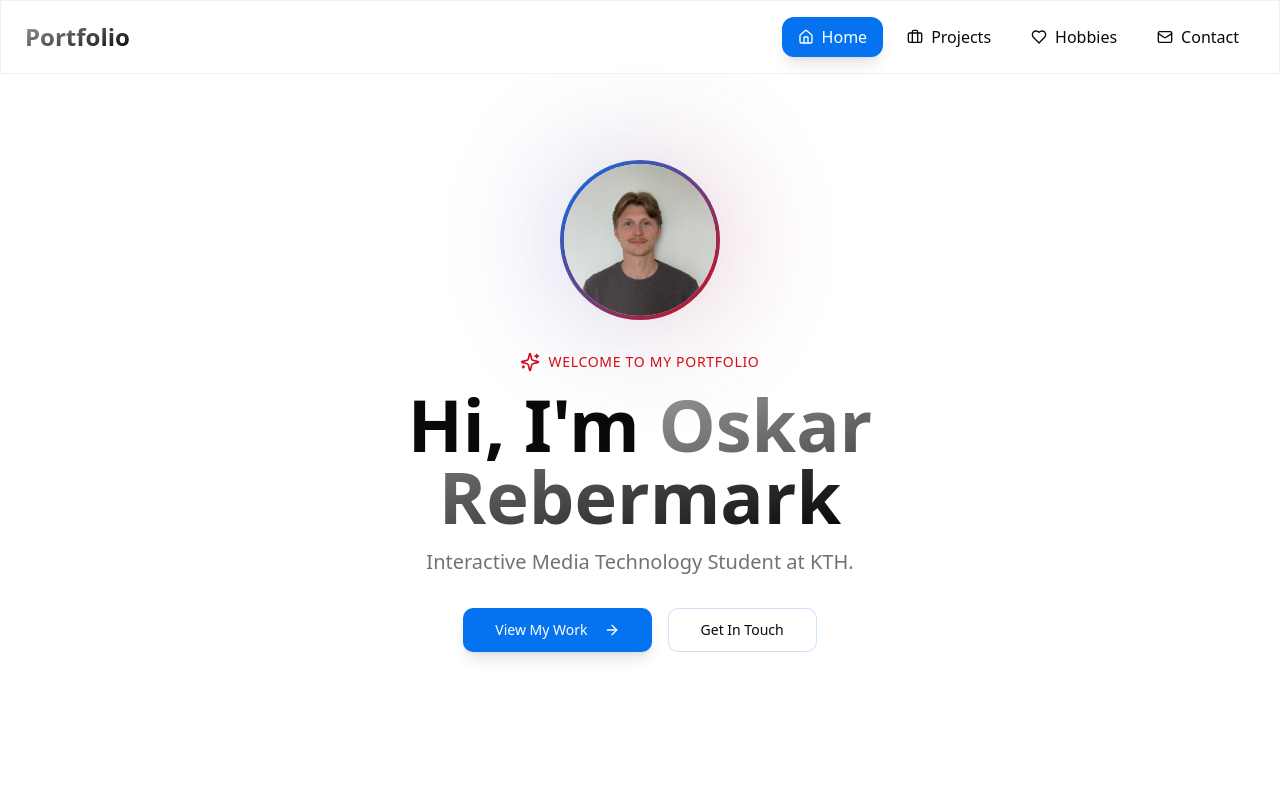
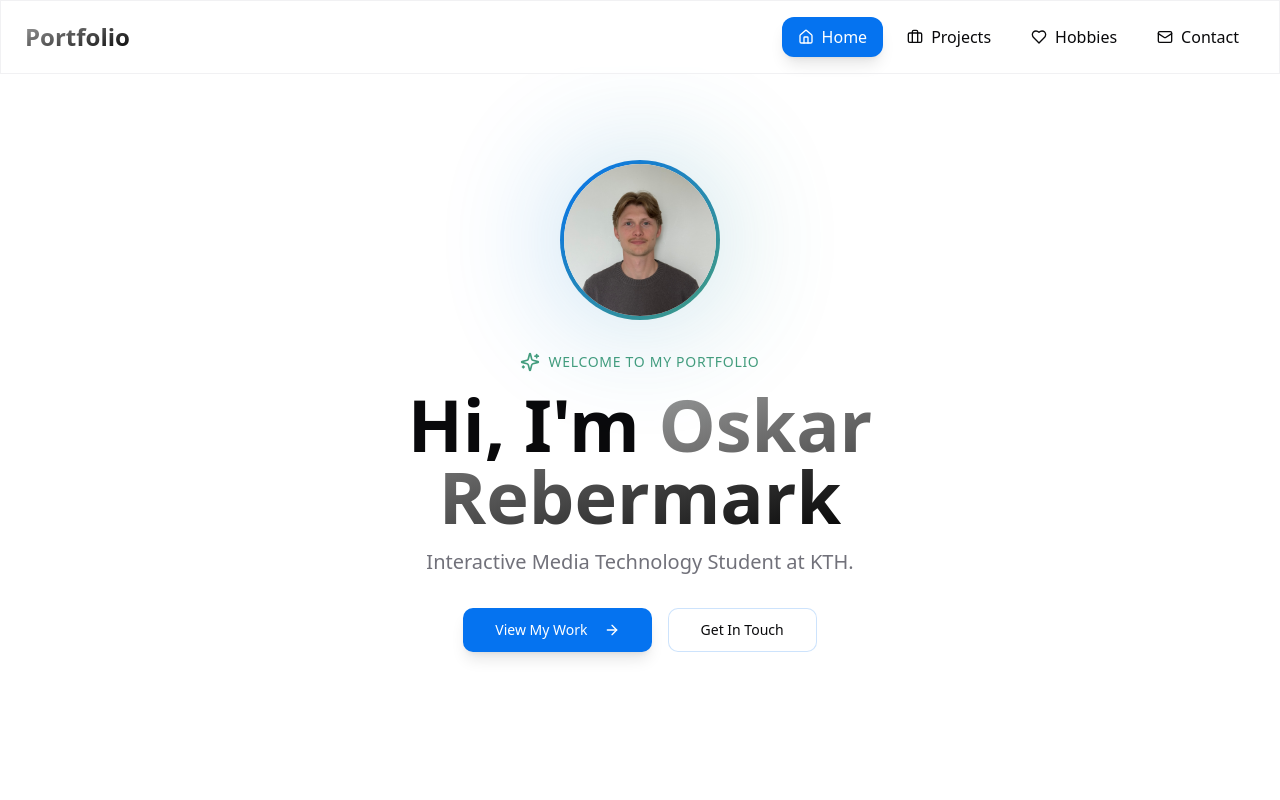
Before and after one commit to oskarrebermark/creative-show-deck, a React (Vite) app: page / in a window 1280 px wide. Shown: the top 800 px of the page. Built offline with nearby package versions, Linux system fonts and the light colour scheme; the HTML template or start-up script is replaced by a standard one.

Commit message:
Color updates

```diff
--- a/src/index.css
+++ b/src/index.css
@@ -21,13 +21,13 @@ All colors MUST be HSL.
     --primary-foreground: 0 0% 100%;
     --primary-glow: 263 85% 65%;
 
-    --secondary: 240 4.8% 95.9%;
+    --secondary: 140 40.8% 55.9%;
     --secondary-foreground: 240 5.9% 10%;
 
     --muted: 240 4.8% 95.9%;
     --muted-foreground: 240 3.8% 46.1%;
 
-    --accent: 358 90% 44%;
+    --accent: 158 40% 44%;
     --accent-foreground: 0 0% 100%;
 
     --destructive: 0 84.2% 60.2%;
```
